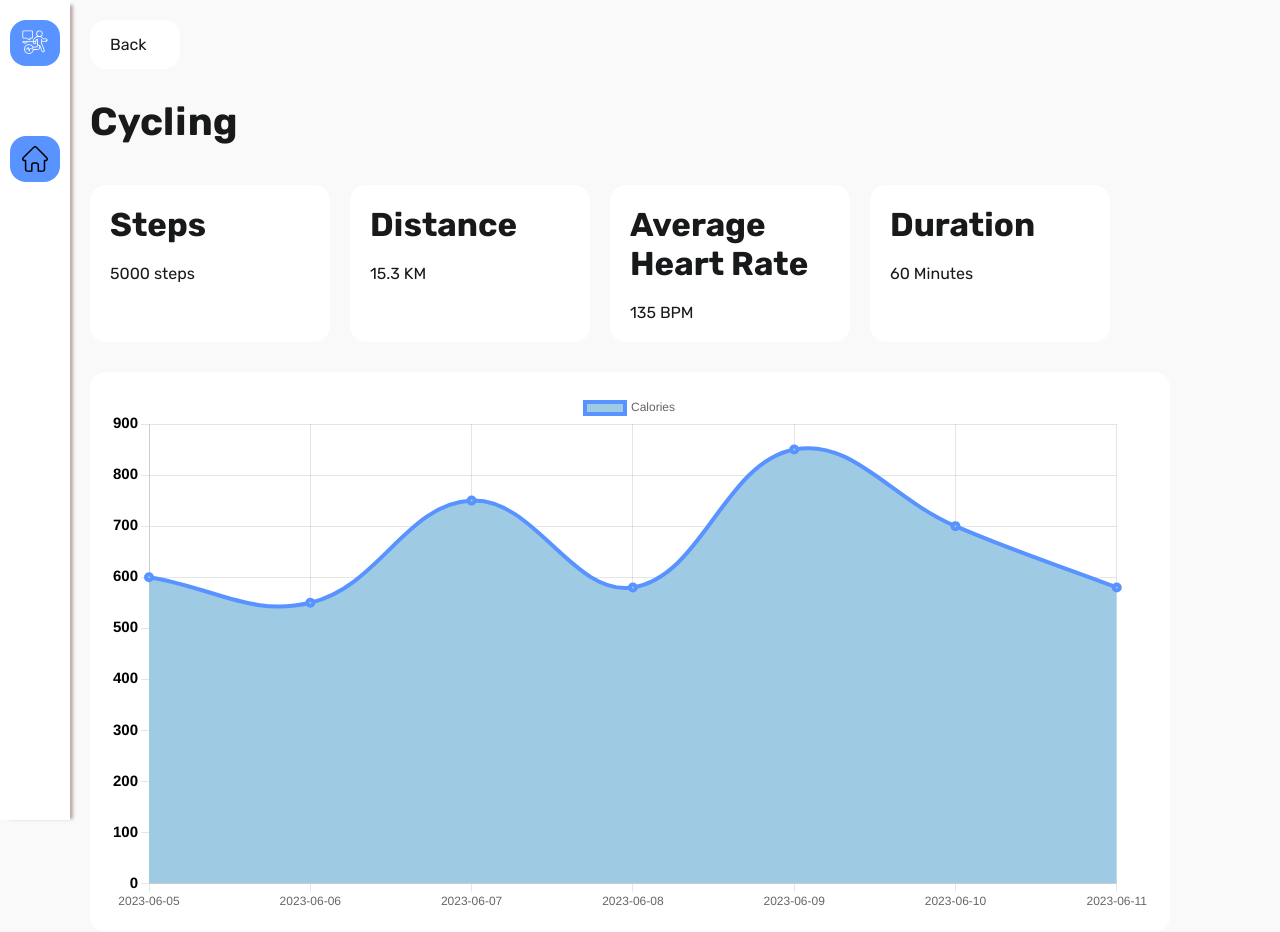
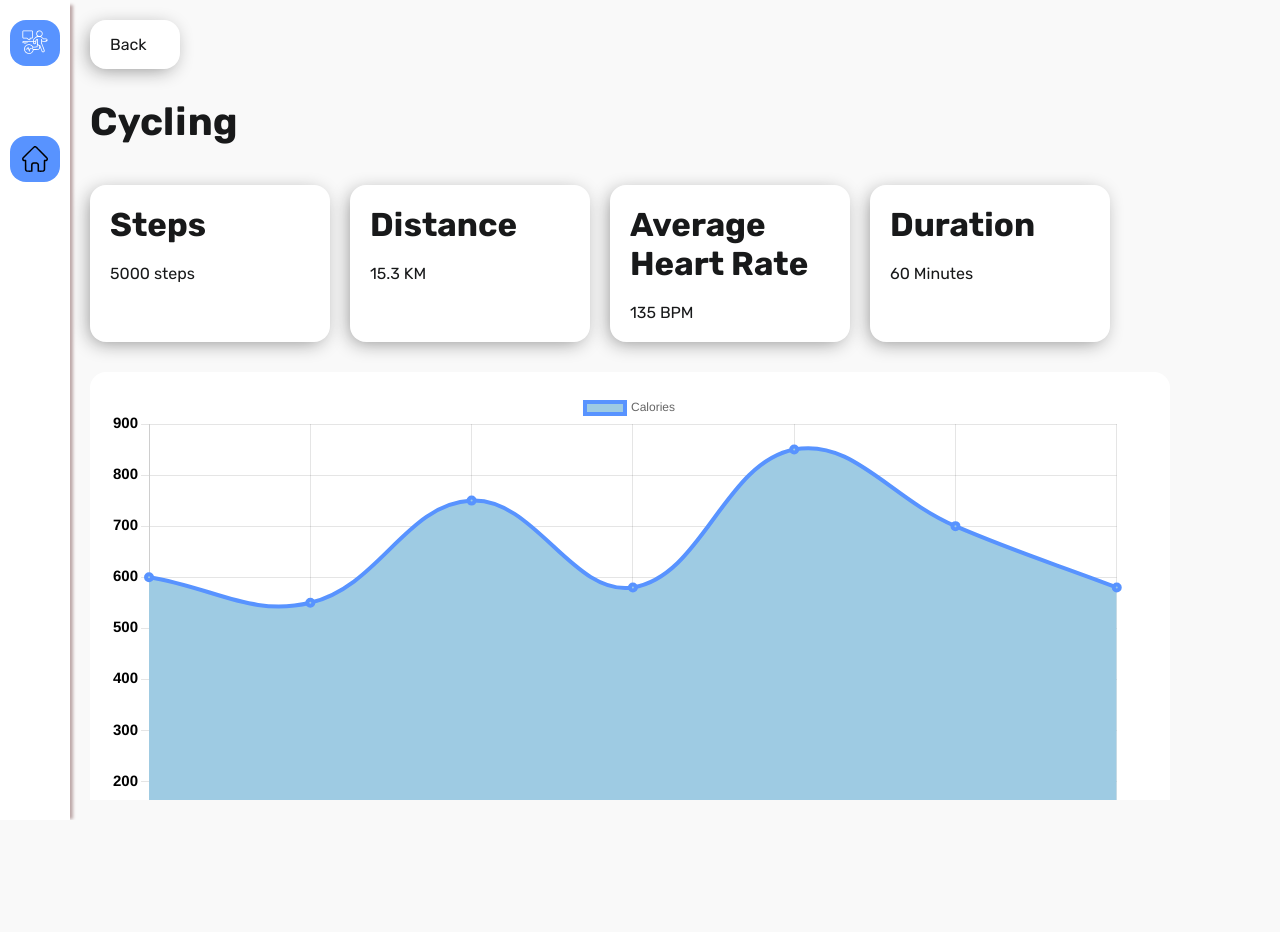
Before and after one commit to imanthanparmar/fiteness_activity_app, a React (Create React App) app: page /activities/1 in a window 1280 px wide. After the commit the page ends 820 px from the top, so only its background shows below. Built offline with nearby package versions, Linux system fonts and the light colour scheme; no server answers.

Commit message:
add git ignore file

```diff
--- a/src/assets/styles/_base.scss
+++ b/src/assets/styles/_base.scss
@@ -18,6 +18,7 @@ body {
 	color: $black;
 	scroll-behavior: smooth;
 	overflow-x: hidden;
+	overflow-y: hidden;
 }
 
 ::-webkit-scrollbar {
--- a/src/features/activity/container/activityContainer.tsx
+++ b/src/features/activity/container/activityContainer.tsx
@@ -11,7 +11,7 @@ const ActivityContainer: React.FC = () => {
   const navigate = useNavigate()
 
   return (
-    <div className="main-container">
+    <div className="main-container activity--main">
       <div>
         <div onClick={() => navigate(-1)} className="back-btn">
             Back
--- a/src/features/activity/style/activity.scss
+++ b/src/features/activity/style/activity.scss
@@ -1,18 +1,27 @@
-.activity-data-card{
+.activity-data-card {
   width: 200px;
   background-color: #ffffff;
   padding: 20px;
   border-radius: 16px;
   margin-right: 20px;
+  -webkit-box-shadow: -3px 4px 19px -4px rgba(135, 135, 135, 1);
+  -moz-box-shadow: -3px 4px 19px -4px rgba(135, 135, 135, 1);
+  box-shadow: -3px 4px 19px -4px rgba(135, 135, 135, 1);
 }
 
-.line-graph--container{
+.activity--main{
+    height: 100vh;
+    overflow-y: auto;
+}
+
+.line-graph--container {
   background: #ffffff;
   border-radius: 16px;
-    margin-top: 30px;margin-left: 20px;
+  margin-top: 30px;
+  margin-left: 20px;
 }
 
-.back-btn{
+.back-btn {
   background-color: #ffffff;
   border-radius: 16px;
   margin-top: 20px;
@@ -20,4 +29,7 @@
   width: 50px;
   padding: 15px 20px;
   cursor: pointer;
+  -webkit-box-shadow: -3px 4px 19px -4px rgba(135, 135, 135, 1);
+  -moz-box-shadow: -3px 4px 19px -4px rgba(135, 135, 135, 1);
+  box-shadow: -3px 4px 19px -4px rgba(135, 135, 135, 1);
 }
--- a/src/features/dashboard/style/dashboard.scss
+++ b/src/features/dashboard/style/dashboard.scss
@@ -8,6 +8,8 @@
   width: calc(100% - 70px);
   .dashboard-main {
     width: 80%;
+    height: 100vh;
+    overflow-y: auto;
     .main-dashboard-container {
       padding-left: 20px;
       padding-top: 50px;
@@ -133,39 +135,39 @@
   }
 }
 
-
-.show-more{
+.show-more {
   transition: 0.3s all ease-in-out;
-    :hover{
+  :hover {
     transition: 0.3s all ease-in-out;
     font-size: 18px;
     font-weight: 500;
   }
 }
 
-.steps-chart-container{
+.steps-chart-container {
   width: 600px;
   padding: 10px 20px;
   background-color: #ffffff;
   border-radius: 16px;
   .steps-icon {
-        background-color:
-        #5893ff;
+    background-color: #5893ff;
     padding: 10px;
     border-radius: 50%;
     align-items: center;
     display: flex;
     justify-content: center;
-        svg{
+    svg {
       width: 24px;
       height: 24px;
     }
   }
 }
 
-.activity-name{
+.activity-name {
   padding: 30px;
-    border: 2px solid black;
   border-radius: 16px;
   margin-top: 20px;
+  -webkit-box-shadow: -3px 4px 19px -4px rgba(135, 135, 135, 1);
+  -moz-box-shadow: -3px 4px 19px -4px rgba(135, 135, 135, 1);
+  box-shadow: -3px 4px 19px -4px rgba(135, 135, 135, 1);
 }
```
Also changed, not shown: 1 other file (tests, documents, lock files or other folders). Lines whose indentation alone changed are shown as unchanged.
